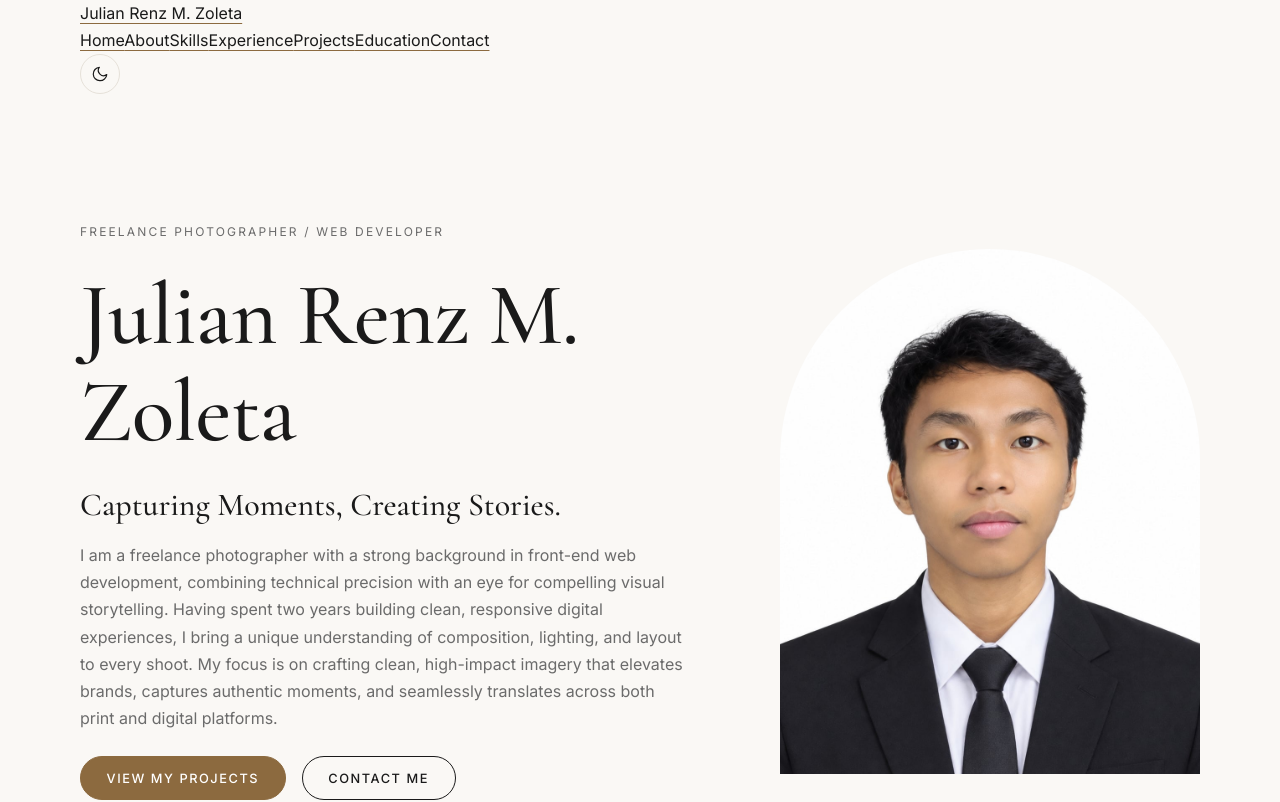
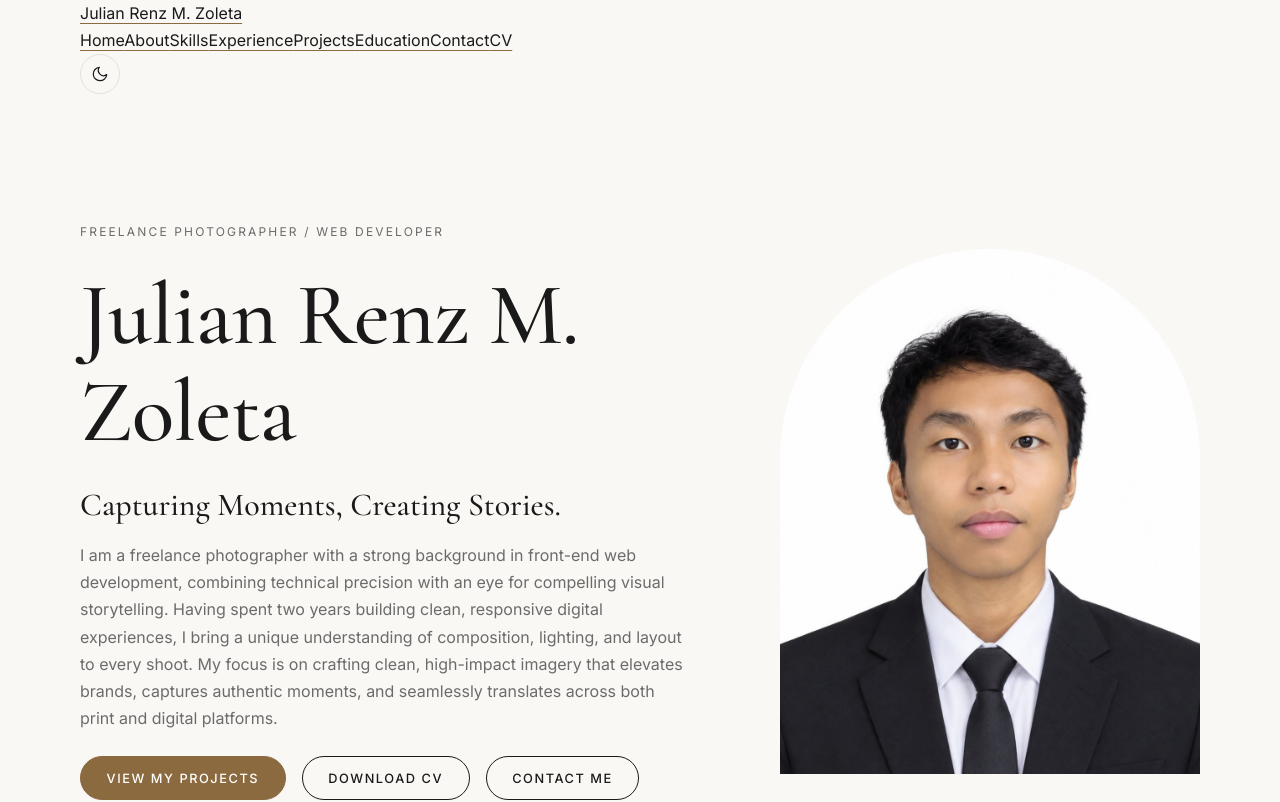
Before and after one commit to Jiro-op/my-portfolio, a React (Vite) app in the folder my-portfolio/: page / in a window 1280 px wide. Shown: the top 802 px of the page. Built offline with nearby package versions, Linux system fonts and the light colour scheme; no server answers.

Commit message:
Add CV page and buttons

```diff
--- a/my-portfolio/src/App.jsx
+++ b/my-portfolio/src/App.jsx
@@ -11,6 +11,7 @@ import ProjectDetail from "./pages/ProjectDetail.jsx";
 import Education from "./pages/Education.jsx";
 import Contact from "./pages/Contact.jsx";
 import NotFound from "./pages/NotFound.jsx";
+import CV from "./pages/CV.jsx";
 
 
 function App() {
@@ -28,7 +29,9 @@ function App() {
         <Route path="/projects/:slug" element={<ProjectDetail />} />
         <Route path="/education" element={<Education />} />
         <Route path="/contact" element={<Contact />} />
+        <Route path="/cv" element={<CV />} />
         <Route path="*" element={<NotFound />} />
+
       </Routes>
     </main>
     <Footer />
--- a/my-portfolio/src/components/Navbar.jsx
+++ b/my-portfolio/src/components/Navbar.jsx
@@ -11,6 +11,7 @@ const links = [
     {to: "/projects", label:"Projects"},
     {to: "/education", label:"Education"},
     {to: "/contact", label:"Contact"},
+    {to: "/cv", label: "CV"},
 ];
 
 function Navbar () {
--- a/my-portfolio/src/data/profile.js
+++ b/my-portfolio/src/data/profile.js
@@ -5,6 +5,7 @@ export const profile = {
     tagline: "Capturing Moments, Creating Stories.",
     intro: "I am a freelance photographer with a strong background in front-end web development, combining technical precision with an eye for compelling visual storytelling. Having spent two years building clean, responsive digital experiences, I bring a unique understanding of composition, lighting, and layout to every shoot. My focus is on crafting clean, high-impact imagery that elevates brands, captures authentic moments, and seamlessly translates across both print and digital platforms.",
     photo: "/profile/profile.jpg",
+    cv: "/files/Julian Renz.pdf",
     location: "Calamba City, Philippines",
     email: "zoletajulianrenz@gmail.com",
     phone: "+63 968 438 4838",
@@ -27,3 +28,6 @@ export const profile = {
         {label: "GitHub", url:"https://github.com/Jiro-op/"},
     ],
 };
+
+export const cvFileName =
+    profile.name.replace(/[^a-z0-9]+/gi, "_").replace(/^|-$/g, "") + "-Julian Renz.pdf";
--- a/my-portfolio/src/index.css
+++ b/my-portfolio/src/index.css
@@ -567,3 +567,10 @@ img {display: block; max-width: 100%; height: auto;}
 .field textarea:focus { border-color: var(--accent); }
 .field input[aria-invalid="true"],
 .field textarea[aria-invalid="true"] { border-color: var(--error); }
+
+.cv-actions {
+  display: flex;
+  flex-wrap: wrap;
+  gap: var(--space-2);
+  margin-top: var(--space-3);
+}
--- /dev/null
+++ b/my-portfolio/src/pages/CV.jsx
@@ -0,0 +1,30 @@
+import { profile, cvFileName } from "../data/profile.js";
+
+function CV() {
+  return (
+    <section className="container section">
+      <p className="eyebrow">Curriculum vitae</p>
+      <h1>My CV</h1>
+
+      {profile.cv ? (
+        <>
+          <p className="muted">
+            My latest CV as a PDF. Download a copy, or view it online in a new tab.
+          </p>
+          <div className="cv-actions">
+            <a href={profile.cv} download={cvFileName} className="btn btn-primary">
+              Download CV
+            </a>
+            <a href={profile.cv} target="_blank" rel="noopener noreferrer" className="btn">
+              View CV Online
+            </a>
+          </div>
+        </>
+      ) : (
+        <p>My CV will be available here soon.</p>
+      )}
+    </section>
+  );
+}
+
+export default CV;
--- a/my-portfolio/src/pages/Home.jsx
+++ b/my-portfolio/src/pages/Home.jsx
@@ -1,5 +1,5 @@
-import {Link} from "react-router";
-import { profile} from "../data/profile.js";
+import { Link } from "react-router";
+import { profile, cvFileName } from "../data/profile.js";
 
 function Home() {
   return (
@@ -11,13 +11,16 @@ function Home() {
         <p className="muted">{profile.intro}</p>
         <div className="hero-actions">
           <Link to="/projects" className="btn btn-primary">View My Projects</Link>
-                    <Link to="contact" className="btn">Contact Me</Link>
+          {profile.cv && (
+            <a href={profile.cv} download={cvFileName} className="btn">Download CV</a>
+          )}
+          <Link to="/contact" className="btn">Contact Me</Link>
         </div>
       </div>
 
       <div className="hero-photo">
         {profile.photo ? (
-                    <img src={profile.photo} alt={'Portrait of ${profile.name}'} />
+          <img src={profile.photo} alt={"Portrait of " + profile.name} />
         ) : (
           <div className="photo-placeholder">Profile photo</div>
         )}
```
Also changed, not shown: 1 other file (tests, documents, lock files or other folders). Lines whose indentation alone changed are shown as unchanged.
